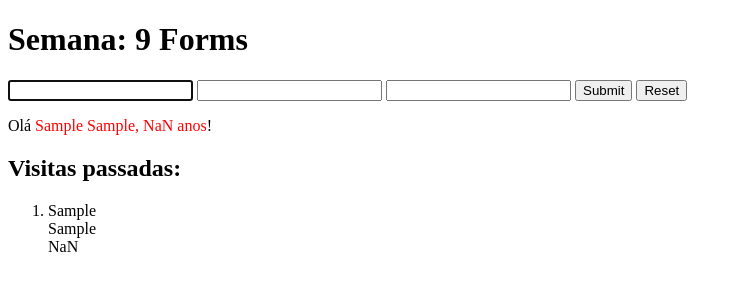
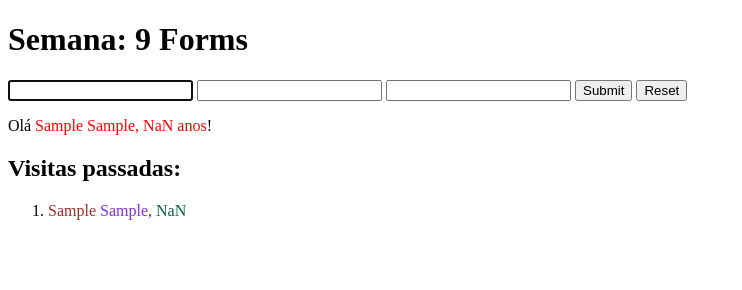
Before and after one commit to ufjf-dcc121/ufjf-dcc121-2023-1-atv9-Vitorlealm, a plain HTML site: page index.html in a window 1280 px wide. Both pictures are taken after typing "Sample", "Sample", "Sample" into the empty fields and a click on the input 603 px from the left and 90 px from the top of the page. Shown: the whole page, without its empty margins (0-742 px from the left). Drawn offline with Linux system fonts and the light colour scheme.

Commit message:
Adiciona estilos e regras de especificidade

```diff
--- a/index.html
+++ b/index.html
@@ -8,6 +8,22 @@
     <style>
         p>span{
             color: red;
+        }
+        .pessoa > div{
+            color: brown;
+            display: inline;
+        }
+        .pessoa > .sobrenome{
+            color: blueviolet;
+        }
+        .pessoa > .idade{
+            color: rgb(7, 99, 68);
+        }
+        .sobrenome::before {
+            content: ' ';
+        }
+        .idade::before {
+            content: ', ';
         }
     </style>
 </head>
```
